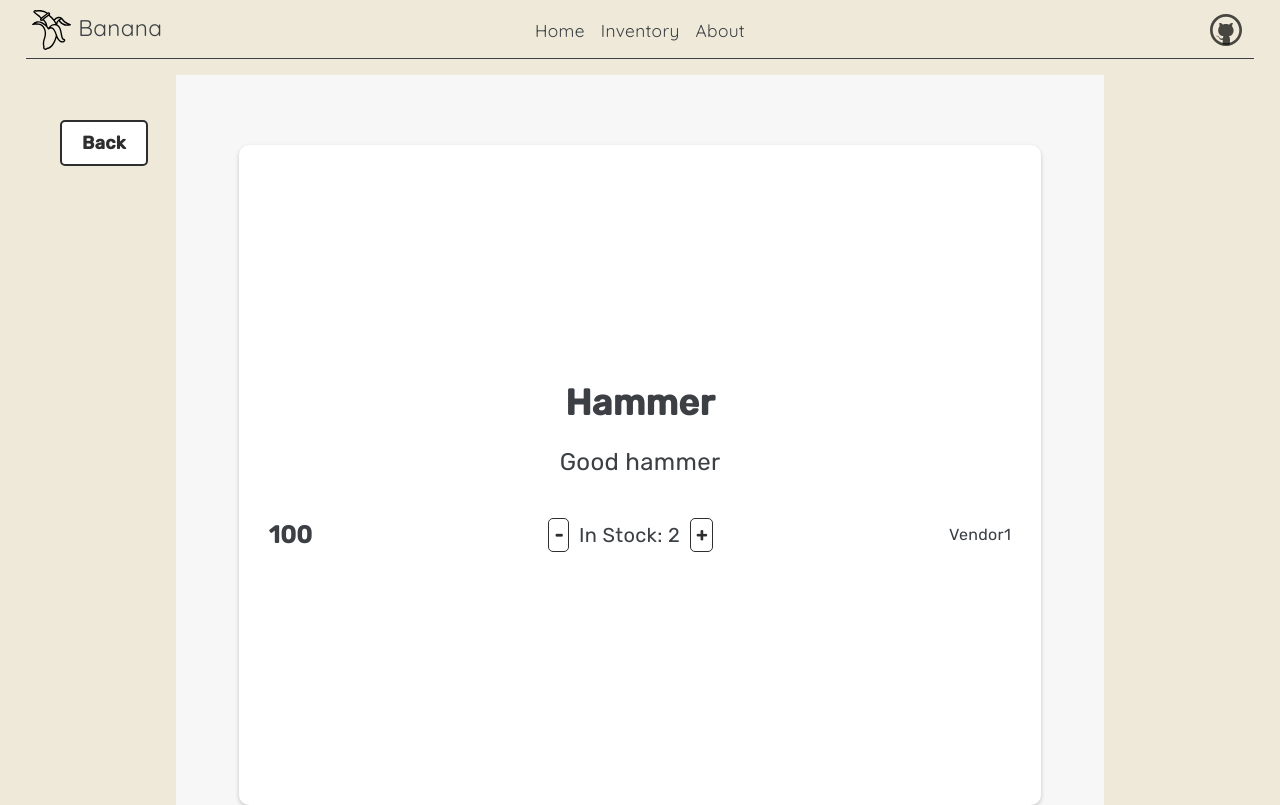
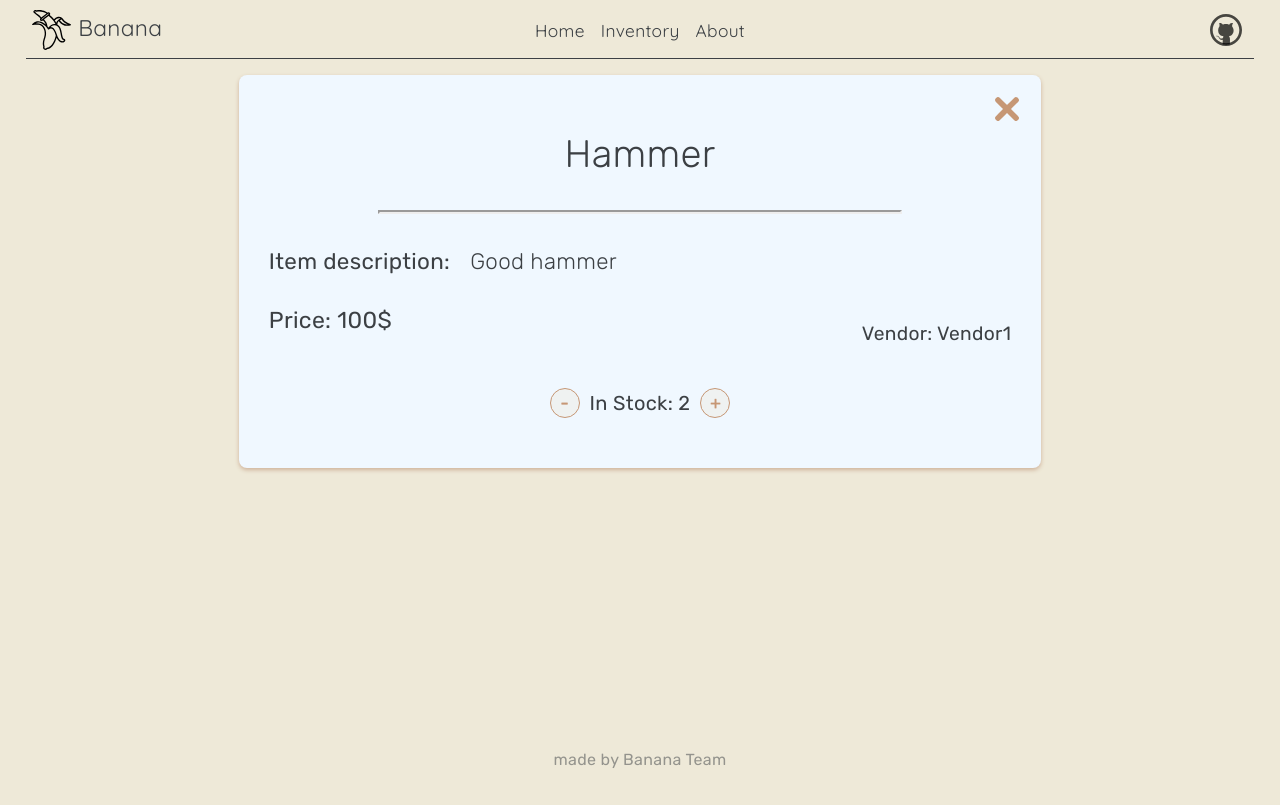
Before and after one commit to strangeTany/inventory, a SvelteKit app: page /item in a window 1280 px wide. Shown: the top 805 px of the page. Built offline with nearby package versions, Linux system fonts and the light colour scheme.

Commit message:
fix style

```diff
--- a/src/routes/about/+page.svelte
+++ b/src/routes/about/+page.svelte
@@ -57,6 +57,9 @@
 </div>
 
 <style>
+	h1 {
+		font-weight: 400;
+	}
 	.container {
 		display: grid;
 		gap: 1rem;
--- a/src/routes/inventory/+page.svelte
+++ b/src/routes/inventory/+page.svelte
@@ -78,4 +78,7 @@
 	button:hover {
 		cursor: pointer;
 	}
+	button:active {
+		transform: scale(0.94);
+	}
 </style>
--- a/src/routes/item/+page.svelte
+++ b/src/routes/item/+page.svelte
@@ -1,5 +1,6 @@
 <script lang="ts">
 	import type { Item } from '../item';
+	import cross from '$lib/images/cross.svg';
 	export const prerender = true;
 	let item: Item = {
 		name: 'Hammer',
@@ -25,124 +26,130 @@
 	<title>{item.name}</title>
 	<meta name="description" content="Collection of items in stock" />
 </svelte:head>
-
-<div class="card_page">
-	<a class="back_button" href="../item_collection">Back</a>
+<div class="page_content">
+	<a class="back_button" href="../inventory">
+		<img class="back_img" src={cross} alt="Close" />
+	</a>
 	<div class="card_content">
 		<h1 class="item_title">{item.name}</h1>
-		<p class="item_description">{item.description}</p>
-		<div class="item_info">
-			<p class="item_price">{item.price}</p>
-			<div class="item_amount">
-				<button on:click={decrement}>-</button>
-				<p>In Stock: {item.amount}</p>
-				<button on:click={increment}>+</button>
-			</div>
-			<p class="item_vendor">{item.vendor}</p>
+		<hr />
+		<div class="description_box">
+			<p>Item description:</p>
+			<p class="item_description">{item.description}</p>
+		</div>
+		<div class="info_box">
+			<p class="item_price">Price: {item.price}$</p>
+			<p class="item_vendor">Vendor: {item.vendor}</p>
+		</div>
+
+		<div class="item_amount">
+			<button on:click={decrement}>-</button>
+			<p>In Stock: {item.amount}</p>
+			<button on:click={increment}>+</button>
 		</div>
 	</div>
 </div>
 
 <style>
-	.card_page {
-		display: flex;
-		justify-content: center;
-		align-items: center;
-		height: 100vh;
-		background-color: #f7f7f7;
+	hr {
+		width: 70%;
+		border-width: 2px;
 	}
-
 	.card_content {
 		display: flex;
 		flex-direction: column;
-		align-items: center;
-		justify-content: center;
+	}
+	.page_content {
+		position: relative;
 		width: 80%;
 		max-width: 800px;
 		height: 80%;
 		max-height: 600px;
-		background-color: white;
-		border-radius: 10px;
-		box-shadow: 0 2px 4px rgba(0, 0, 0, 0.2);
+		align-self: center;
+		background-color: aliceblue;
+		border-radius: 0.5rem;
+		box-shadow: 0 2px 4px rgb(206, 178, 154);
 		padding: 30px;
+	}
+
+	.item_title {
+		font-weight: 300;
 		text-align: center;
 	}
 
-	.item_title {
-		margin: 0;
-		font-size: 36px;
-		font-weight: bold;
-		text-align: center;
+	.description_box {
+		display: flex;
+		flex-direction: row;
+		font-weight: 400;
+		font-size: 1.4em;
 	}
-
 	.item_description {
-		margin: 20px 0;
-		font-size: 24px;
+		margin-left: 20px;
+		font-weight: 300;
 	}
-
-	.item_image {
-		width: 200px;
-		height: 200px;
-		object-fit: contain;
-		margin: 20px 0;
-	}
-
-	.item_info {
+	.info_box {
 		display: flex;
+		flex-direction: row;
 		justify-content: space-between;
-		align-items: center;
-		width: 100%;
+		font-size: 1.2em;
+		vertical-align: middle;
 	}
 
 	.item_price {
-		margin: 0;
-		font-size: 24px;
-		font-weight: bold;
+		font-weight: 400;
+		font-size: 1.2em;
+		margin-top: 0.1em;
+		vertical-align: middle;
+	}
+
+	.item_vendor {
+		vertical-align: middle;
+		height: fit-content;
 	}
 
 	.item_amount {
 		display: flex;
 		justify-content: center;
 		align-items: center;
-		margin: 0;
 		font-size: 20px;
 	}
 
 	.item_amount button {
+		height: 30px;
+		width: 30px;
 		margin: 0 10px;
-		padding: 5px;
-		background-color: #fff;
-		border: 1px solid #2e2e2e;
-		color: #2e2e2e;
+		border: 1px solid #c69775;
+		background-color: #eee9d85a;
+		color: #c69775;
 		font-size: 18px;
-		font-weight: bold;
-		border-radius: 5px;
+		font-weight: 500;
+		border-radius: 100%;
 		cursor: pointer;
 		transition: all 0.2s ease;
 	}
 
 	.item_amount button:hover {
-		background-color: #2e2e2e;
+		background-color: #c69775;
+		border-color: #c69775;
+		color: aliceblue;
 	}
 
 	.back_button {
 		position: absolute; /* position button absolute */
-		top: 100px;
-		left: 60px;
-		margin-top: 20px;
-		padding: 10px 20px;
-		background-color: #fff;
-		border: 2px solid #2e2e2e;
-		color: #2e2e2e;
-		font-size: 18px;
-		font-weight: bold;
-		border-radius: 5px;
-		cursor: pointer;
-		transition: all 0.2s ease;
+		top: 1.7vw;
+		right: 1.7vw;
+		height: 3vh;
+		width: fit-content;
+	}
+	.back_img {
+		height: inherit;
+		width: inherit;
 	}
 
 	.back_button:hover {
-		background-color: #2e2e2e;
-		color: #fff;
+		cursor: pointer;
+	}
+	.back_button:active {
+		transform: scale(0.94);
 	}
 </style>
--- a/src/routes/styles.css
+++ b/src/routes/styles.css
@@ -1,12 +1,6 @@
 @import '@fontsource/fira-mono';
 
 :root {
-	--font-body: Arial, -apple-system, BlinkMacSystemFont, 'Segoe UI', Roboto, Oxygen, Ubuntu,
-		Cantarell, 'Open Sans', 'Helvetica Neue', sans-serif;
-	--font-mono: 'Fira Mono', monospace;
-	--color-theme-1: #ff3e00;
-	--color-theme-2: #4075a6;
-	--color-text: rgba(0, 0, 0, 0.7);
 	--column-width: 42rem;
 	--column-margin-top: 4rem;
 	font-family: var(--font-body);
@@ -21,18 +15,11 @@ body {
 	background-size: 100vw 100vh;
 }
 
-h1,
-h2,
-p {
-	font-weight: 400;
-}
-
 p {
 	line-height: 1.5;
 }
 
 a {
-	color: var(--color-theme-1);
 	text-decoration: none;
 }
 
@@ -41,23 +28,7 @@ a:hover {
 }
 
 h1 {
-	font-size: 2rem;
 	text-align: center;
-}
-
-h2 {
-	font-size: 1rem;
-}
-
-pre {
-	font-size: 16px;
-	font-family: var(--font-mono);
-	background-color: rgba(255, 255, 255, 0.45);
-	border-radius: 3px;
-	box-shadow: 2px 2px 6px rgb(255 255 255 / 25%);
-	padding: 0.5em;
-	overflow-x: auto;
-	color: var(--color-text);
 }
 
 .text-column {
@@ -84,15 +55,3 @@ button:focus:not(:focus-visible) {
 		font-size: 2.4rem;
 	}
 }
-
-.visually-hidden {
-	border: 0;
-	clip: rect(0 0 0 0);
-	height: auto;
-	margin: 0;
-	overflow: hidden;
-	padding: 0;
-	position: absolute;
-	width: 1px;
-	white-space: nowrap;
-}
```
Also changed, not shown: src/lib/components/AdditionForm.svelte (+3 -6 lines).
